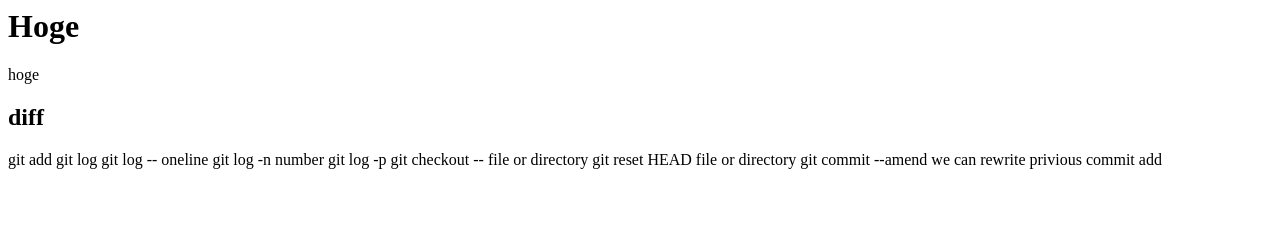
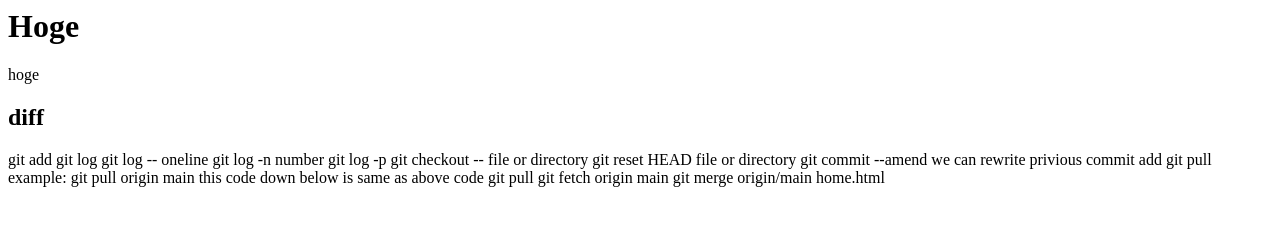
Before and after one commit to gagataiga/git_practice, a plain HTML site: page index.html in a window 1280 px wide. Drawn offline with Linux system fonts and the light colour scheme.

Commit message:
pull and merge practice

```diff
--- a/index.html
+++ b/index.html
@@ -10,3 +10,12 @@ git checkout -- file or directory
 git reset HEAD file or directory
 git commit --amend we can rewrite privious commit
 add
+git pull <remote name> <branch name>
+example: git pull origin main
+
+this code down below is same as above code
+git pull
+
+git fetch origin main
+git merge origin/main
+home.html
```
